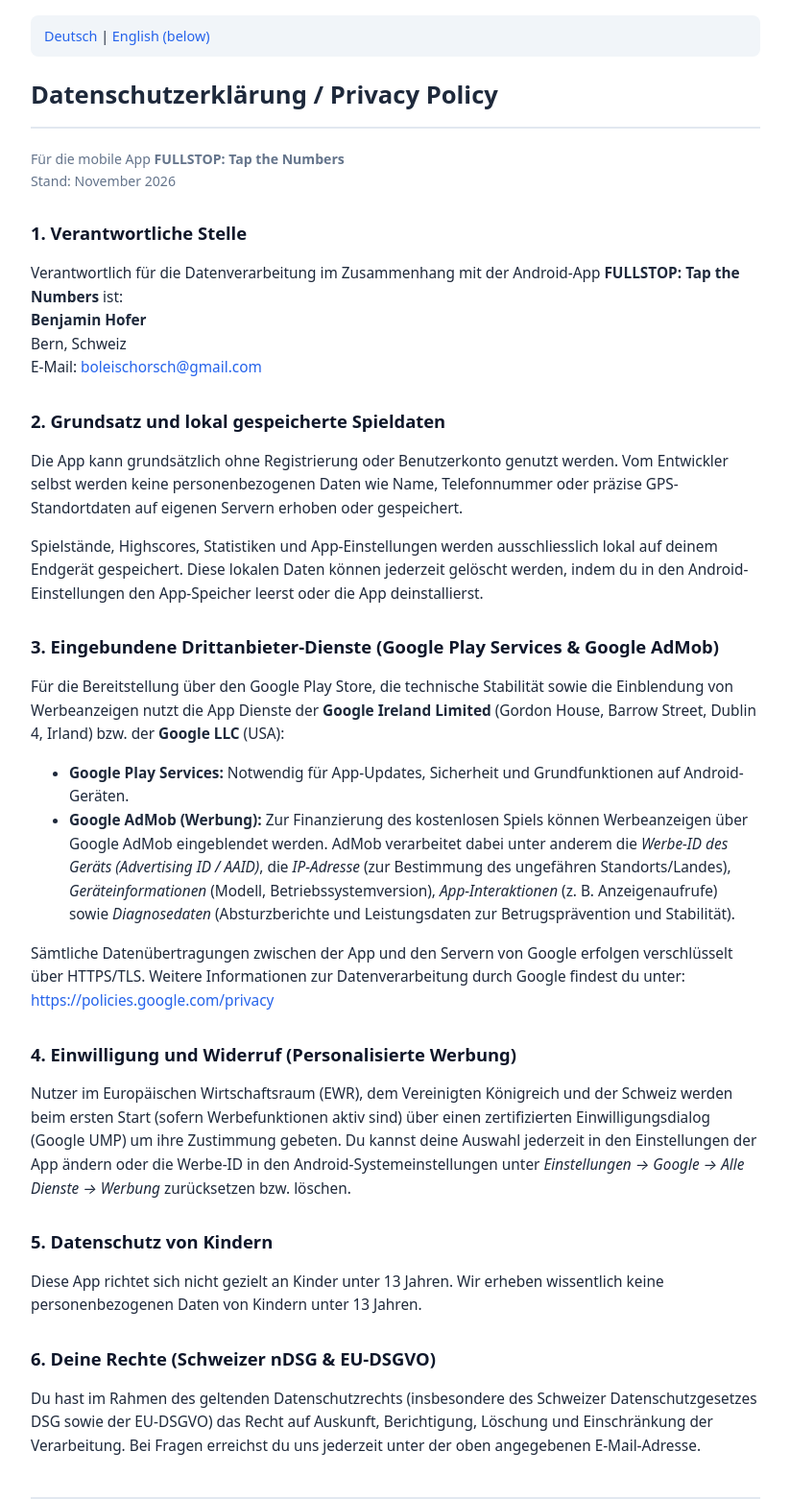
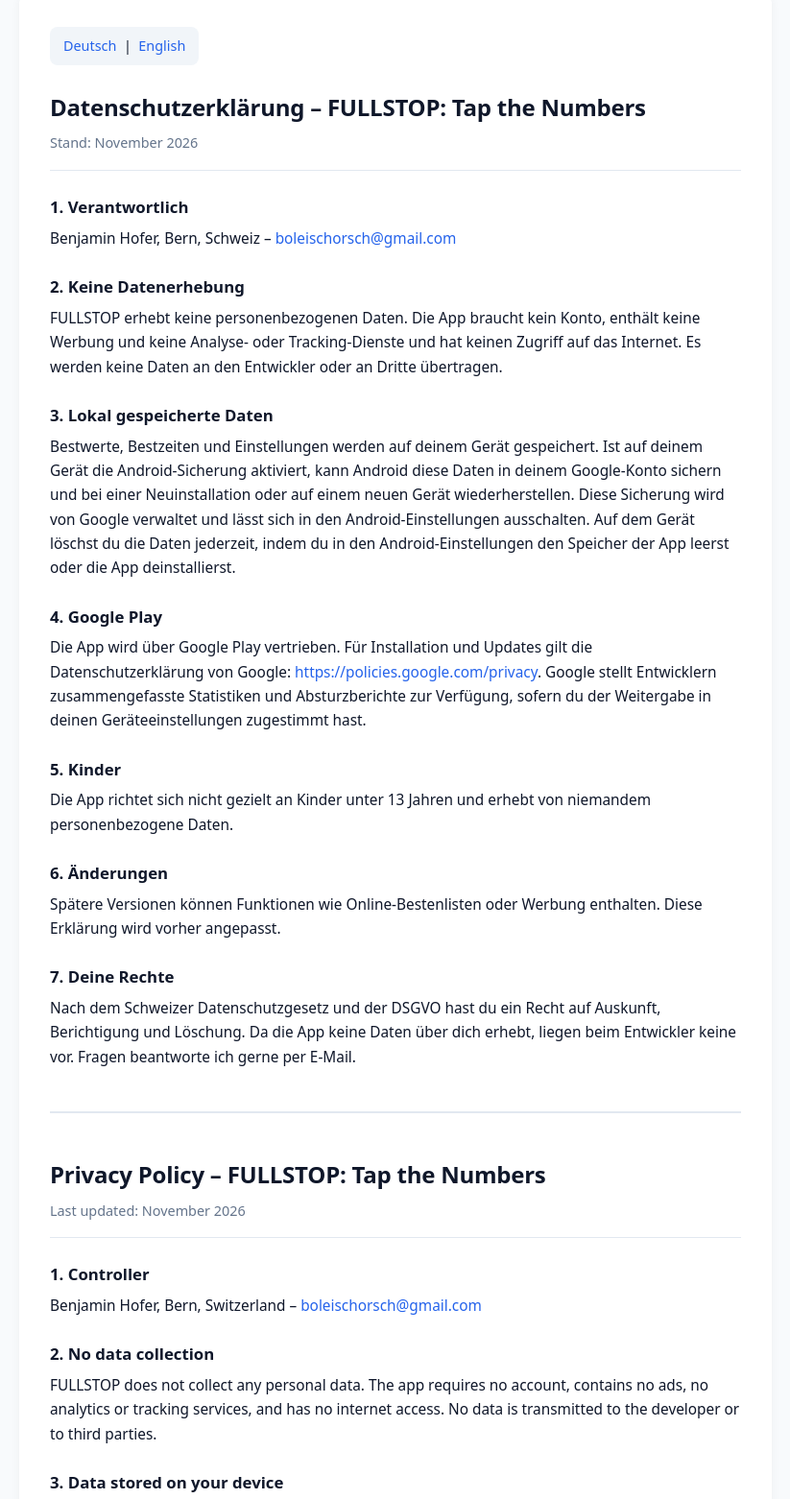
Before and after one commit to boleischorsch/fullstop-privacy, a plain HTML site: page index.html in a window 1280 px wide. Shown: the part 40-1602 px from the top of the page at 96% size, without its empty margins (228-1051 px from the left). Drawn offline with Linux system fonts and the light colour scheme.

Commit message:
Add files via upload

```diff
--- a/index.html
+++ b/index.html
@@ -3,107 +3,168 @@
 <head>
   <meta charset="UTF-8">
   <meta name="viewport" content="width=device-width, initial-scale=1.0">
-  <title>Datenschutzerklärung – FULLSTOP: Tap the Numbers</title>
+  <title>Datenschutzerklärung / Privacy Policy – FULLSTOP: Tap the Numbers</title>
   <style>
-    :root { --bg: #f8fafc; --card: #ffffff; --text: #1e293b; --muted: #64748b; --accent: #2563eb; }
-    body { font-family: system-ui, -apple-system, sans-serif; background: var(--bg); color: var(--text); line-height: 1.6; margin: 0; padding: 24px 16px; }
-    main { max-width: 760px; margin: 0 auto; background: var(--card); padding: 32px; border-radius: 12px; box-shadow: 0 2px 10px rgba(0,0,0,0.05); }
-    h1 { font-size: 1.6rem; margin-top: 0; border-bottom: 2px solid #e2e8f0; padding-bottom: 12px; }
-    h2 { font-size: 1.15rem; margin-top: 28px; color: #0f172a; }
-    p, li { font-size: 0.96rem; }
-    a { color: var(--accent); text-decoration: none; }
-    a:hover { text-decoration: underline; }
-    .meta { color: var(--muted); font-size: 0.88rem; margin-bottom: 24px; }
-    .lang-switch { margin-bottom: 20px; padding: 10px 14px; background: #f1f5f9; border-radius: 8px; font-size: 0.9rem; }
+    :root {
+      --bg: #f8fafc;
+      --card: #ffffff;
+      --text: #0f172a;
+      --muted: #64748b;
+      --accent: #2563eb;
+      --border: #e2e8f0;
+    }
+    body {
+      font-family: system-ui, -apple-system, BlinkMacSystemFont, "Segoe UI", Roboto, sans-serif;
+      background: var(--bg);
+      color: var(--text);
+      line-height: 1.65;
+      margin: 0;
+      padding: 32px 16px;
+    }
+    main {
+      max-width: 720px;
+      margin: 0 auto;
+      background: var(--card);
+      padding: 36px 32px;
+      border-radius: 12px;
+      box-shadow: 0 2px 10px rgba(0, 0, 0, 0.05);
+    }
+    .lang-switch {
+      display: inline-block;
+      margin-bottom: 24px;
+      padding: 8px 14px;
+      background: #f1f5f9;
+      border-radius: 8px;
+      font-size: 0.9rem;
+      font-weight: 500;
+    }
+    h1 {
+      font-size: 1.5rem;
+      margin: 0 0 6px 0;
+      letter-spacing: -0.01em;
+    }
+    .meta {
+      color: var(--muted);
+      font-size: 0.9rem;
+      margin: 0 0 24px 0;
+      padding-bottom: 16px;
+      border-bottom: 1px solid var(--border);
+    }
+    h2 {
+      font-size: 1.05rem;
+      margin: 24px 0 6px 0;
+      color: var(--text);
+    }
+    p {
+      margin: 0 0 12px 0;
+      font-size: 0.96rem;
+    }
+    a {
+      color: var(--accent);
+      text-decoration: none;
+    }
+    a:hover {
+      text-decoration: underline;
+    }
+    hr {
+      margin: 44px 0;
+      border: 0;
+      border-top: 2px solid var(--border);
+    }
+    @media (max-width: 600px) {
+      main {
+        padding: 24px 20px;
+      }
+    }
   </style>
 </head>
 <body>
   <main>
-    <div class="lang-switch">
-      <a href="#de">Deutsch</a> | <a href="#en">English (below)</a>
-    </div>
+    <nav class="lang-switch" aria-label="Language switch">
+      <a href="#de">Deutsch</a> &nbsp;|&nbsp; <a href="#en">English</a>
+    </nav>
 
-    <!-- DEUTSCHE VERSION -->
-    <section id="de">
-      <h1>Datenschutzerklärung / Privacy Policy</h1>
-      <p class="meta">Für die mobile App <strong>FULLSTOP: Tap the Numbers</strong><br>Stand: November 2026</p>
+    <!-- DEUTSCH -->
+    <section id="de" lang="de">
+      <h1>Datenschutzerklärung – FULLSTOP: Tap the Numbers</h1>
+      <p class="meta">Stand: November 2026</p>
 
-      <h2>1. Verantwortliche Stelle</h2>
+      <h2>1. Verantwortlich</h2>
       <p>
-        Verantwortlich für die Datenverarbeitung im Zusammenhang mit der Android-App <strong>FULLSTOP: Tap the Numbers</strong> ist:<br>
-        <strong>Benjamin Hofer</strong><br>
-        Bern, Schweiz<br>
-        E-Mail: <a href="mailto:boleischorsch@gmail.com">boleischorsch@gmail.com</a>
+        Benjamin Hofer, Bern, Schweiz – <a href="mailto:boleischorsch@gmail.com">boleischorsch@gmail.com</a>
       </p>
 
-      <h2>2. Grundsatz und lokal gespeicherte Spieldaten</h2>
+      <h2>2. Keine Datenerhebung</h2>
       <p>
-        Die App kann grundsätzlich ohne Registrierung oder Benutzerkonto genutzt werden. Vom Entwickler selbst werden keine personenbezogenen Daten wie Name, Telefonnummer oder präzise GPS-Standortdaten auf eigenen Servern erhoben oder gespeichert.
-      </p>
-      <p>
-        Spielstände, Highscores, Statistiken und App-Einstellungen werden ausschliesslich lokal auf deinem Endgerät gespeichert. Diese lokalen Daten können jederzeit gelöscht werden, indem du in den Android-Einstellungen den App-Speicher leerst oder die App deinstallierst.
+        FULLSTOP erhebt keine personenbezogenen Daten. Die App braucht kein Konto, enthält keine Werbung und keine Analyse- oder Tracking-Dienste und hat keinen Zugriff auf das Internet. Es werden keine Daten an den Entwickler oder an Dritte übertragen.
       </p>
 
-      <h2>3. Eingebundene Drittanbieter-Dienste (Google Play Services & Google AdMob)</h2>
+      <h2>3. Lokal gespeicherte Daten</h2>
       <p>
-        Für die Bereitstellung über den Google Play Store, die technische Stabilität sowie die Einblendung von Werbeanzeigen nutzt die App Dienste der <strong>Google Ireland Limited</strong> (Gordon House, Barrow Street, Dublin 4, Irland) bzw. der <strong>Google LLC</strong> (USA):
-      </p>
-      <ul>
-        <li><strong>Google Play Services:</strong> Notwendig für App-Updates, Sicherheit und Grundfunktionen auf Android-Geräten.</li>
-        <li><strong>Google AdMob (Werbung):</strong> Zur Finanzierung des kostenlosen Spiels können Werbeanzeigen über Google AdMob eingeblendet werden. AdMob verarbeitet dabei unter anderem die <em>Werbe-ID des Geräts (Advertising ID / AAID)</em>, die <em>IP-Adresse</em> (zur Bestimmung des ungefähren Standorts/Landes), <em>Geräteinformationen</em> (Modell, Betriebssystemversion), <em>App-Interaktionen</em> (z. B. Anzeigenaufrufe) sowie <em>Diagnosedaten</em> (Absturzberichte und Leistungsdaten zur Betrugsprävention und Stabilität).</li>
-      </ul>
-      <p>
-        Sämtliche Datenübertragungen zwischen der App und den Servern von Google erfolgen verschlüsselt über HTTPS/TLS. Weitere Informationen zur Datenverarbeitung durch Google findest du unter:
-        <a href="https://policies.google.com/privacy" target="_blank" rel="noopener">https://policies.google.com/privacy</a>
+        Bestwerte, Bestzeiten und Einstellungen werden auf deinem Gerät gespeichert. Ist auf deinem Gerät die Android-Sicherung aktiviert, kann Android diese Daten in deinem Google-Konto sichern und bei einer Neuinstallation oder auf einem neuen Gerät wiederherstellen. Diese Sicherung wird von Google verwaltet und lässt sich in den Android-Einstellungen ausschalten. Auf dem Gerät löschst du die Daten jederzeit, indem du in den Android-Einstellungen den Speicher der App leerst oder die App deinstallierst.
       </p>
 
-      <h2>4. Einwilligung und Widerruf (Personalisierte Werbung)</h2>
+      <h2>4. Google Play</h2>
       <p>
-        Nutzer im Europäischen Wirtschaftsraum (EWR), dem Vereinigten Königreich und der Schweiz werden beim ersten Start (sofern Werbefunktionen aktiv sind) über einen zertifizierten Einwilligungsdialog (Google UMP) um ihre Zustimmung gebeten. Du kannst deine Auswahl jederzeit in den Einstellungen der App ändern oder die Werbe-ID in den Android-Systemeinstellungen unter <em>Einstellungen &rarr; Google &rarr; Alle Dienste &rarr; Werbung</em> zurücksetzen bzw. löschen.
+        Die App wird über Google Play vertrieben. Für Installation und Updates gilt die Datenschutzerklärung von Google: <a href="https://policies.google.com/privacy" target="_blank" rel="noopener noreferrer">https://policies.google.com/privacy</a>. Google stellt Entwicklern zusammengefasste Statistiken und Absturzberichte zur Verfügung, sofern du der Weitergabe in deinen Geräteeinstellungen zugestimmt hast.
       </p>
 
-      <h2>5. Datenschutz von Kindern</h2>
+      <h2>5. Kinder</h2>
       <p>
-        Diese App richtet sich nicht gezielt an Kinder unter 13 Jahren. Wir erheben wissentlich keine personenbezogenen Daten von Kindern unter 13 Jahren.
+        Die App richtet sich nicht gezielt an Kinder unter 13 Jahren und erhebt von niemandem personenbezogene Daten.
       </p>
 
-      <h2>6. Deine Rechte (Schweizer nDSG & EU-DSGVO)</h2>
+      <h2>6. Änderungen</h2>
       <p>
-        Du hast im Rahmen des geltenden Datenschutzrechts (insbesondere des Schweizer Datenschutzgesetzes DSG sowie der EU-DSGVO) das Recht auf Auskunft, Berichtigung, Löschung und Einschränkung der Verarbeitung. Bei Fragen erreichst du uns jederzeit unter der oben angegebenen E-Mail-Adresse.
+        Spätere Versionen können Funktionen wie Online-Bestenlisten oder Werbung enthalten. Diese Erklärung wird vorher angepasst.
+      </p>
+
+      <h2>7. Deine Rechte</h2>
+      <p>
+        Nach dem Schweizer Datenschutzgesetz und der DSGVO hast du ein Recht auf Auskunft, Berichtigung und Löschung. Da die App keine Daten über dich erhebt, liegen beim Entwickler keine vor. Fragen beantworte ich gerne per E-Mail.
       </p>
     </section>
 
-    <hr style="margin: 40px 0; border: 0; border-top: 2px solid #e2e8f0;">
+    <hr>
 
-    <!-- ENGLISH VERSION (Empfohlen für internationale Google-Reviewer) -->
-    <section id="en">
-      <h1>Privacy Policy (English)</h1>
-      <p class="meta">For the mobile application <strong>FULLSTOP: Tap the Numbers</strong><br>Last updated: November 2026</p>
+    <!-- ENGLISH -->
+    <section id="en" lang="en">
+      <h1>Privacy Policy – FULLSTOP: Tap the Numbers</h1>
+      <p class="meta">Last updated: November 2026</p>
 
-      <h2>1. Data Controller</h2>
+      <h2>1. Controller</h2>
       <p>
-        <strong>Benjamin Hofer</strong>, Bern, Switzerland<br>
-        Contact Email: <a href="mailto:boleischorsch@gmail.com">boleischorsch@gmail.com</a>
+        Benjamin Hofer, Bern, Switzerland – <a href="mailto:boleischorsch@gmail.com">boleischorsch@gmail.com</a>
       </p>
 
-      <h2>2. Local Game Data</h2>
+      <h2>2. No data collection</h2>
       <p>
-        We do not require user registration and do not operate our own backend servers to collect personal data. Game progress, high scores, and preferences are stored locally on your device and can be permanently deleted at any time by clearing the app data or uninstalling the application.
+        FULLSTOP does not collect any personal data. The app requires no account, contains no ads, no analytics or tracking services, and has no internet access. No data is transmitted to the developer or to third parties.
       </p>
 
-      <h2>3. Third-Party Services (Google Play Services & Google AdMob)</h2>
+      <h2>3. Data stored on your device</h2>
       <p>
-        This app uses third-party services provided by Google (Google Ireland Limited / Google LLC) that may collect data used to identify your device for advertising, analytics, fraud prevention, and crash reporting:
+        Best scores, best times and settings are stored on your device. If Android backup is enabled on your device, Android may back up this data to your Google account and restore it when you reinstall the app or set up a new device. This backup is managed by Google and can be turned off in your Android settings. You can delete the data on your device at any time by clearing the app’s storage in Android settings or by uninstalling the app.
       </p>
-      <ul>
-        <li><strong>Collected Data Types:</strong> Device or other IDs (Android Advertising ID), approximate location (derived from IP address), app interactions (ad views/clicks), and diagnostics (crash logs, performance data).</li>
-        <li><strong>Security:</strong> All data transferred by these SDKs is encrypted in transit via HTTPS/TLS.</li>
-        <li><strong>Google Privacy Policy:</strong> <a href="https://policies.google.com/privacy" target="_blank" rel="noopener">https://policies.google.com/privacy</a></li>
-      </ul>
 
-      <h2>4. User Choices & Children's Privacy</h2>
+      <h2>4. Google Play</h2>
       <p>
-        You can reset or delete your Advertising ID at any time in your Android device settings (<em>Settings &rarr; Google &rarr; Ads</em>). This application does not knowingly target or collect personal information from children under the age of 13.
+        The app is distributed through Google Play. Installation and updates are subject to Google’s privacy policy: <a href="https://policies.google.com/privacy" target="_blank" rel="noopener noreferrer">https://policies.google.com/privacy</a>. Google provides developers with aggregated statistics and crash reports if you have agreed to share this data in your device settings.
+      </p>
+
+      <h2>5. Children</h2>
+      <p>
+        The app is not specifically directed at children under 13 and does not collect personal data from anyone.
+      </p>
+
+      <h2>6. Changes</h2>
+      <p>
+        Future versions may include features such as online leaderboards or ads. This policy will be updated beforehand.
+      </p>
+
+      <h2>7. Your rights</h2>
+      <p>
+        Under the Swiss Federal Act on Data Protection and the GDPR, you have the right to access, rectify and erase your data. Since the app does not collect any data about you, the developer holds none. Questions are welcome by email.
       </p>
     </section>
   </main>
```
